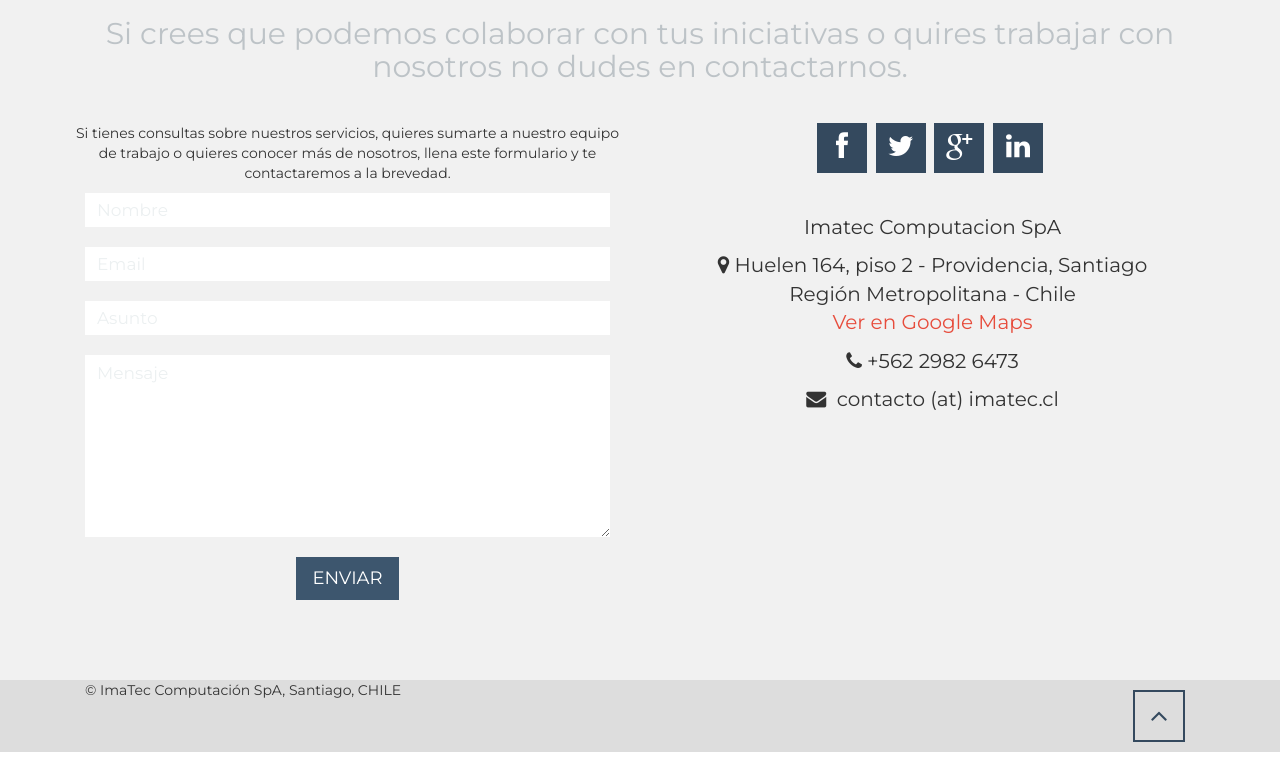
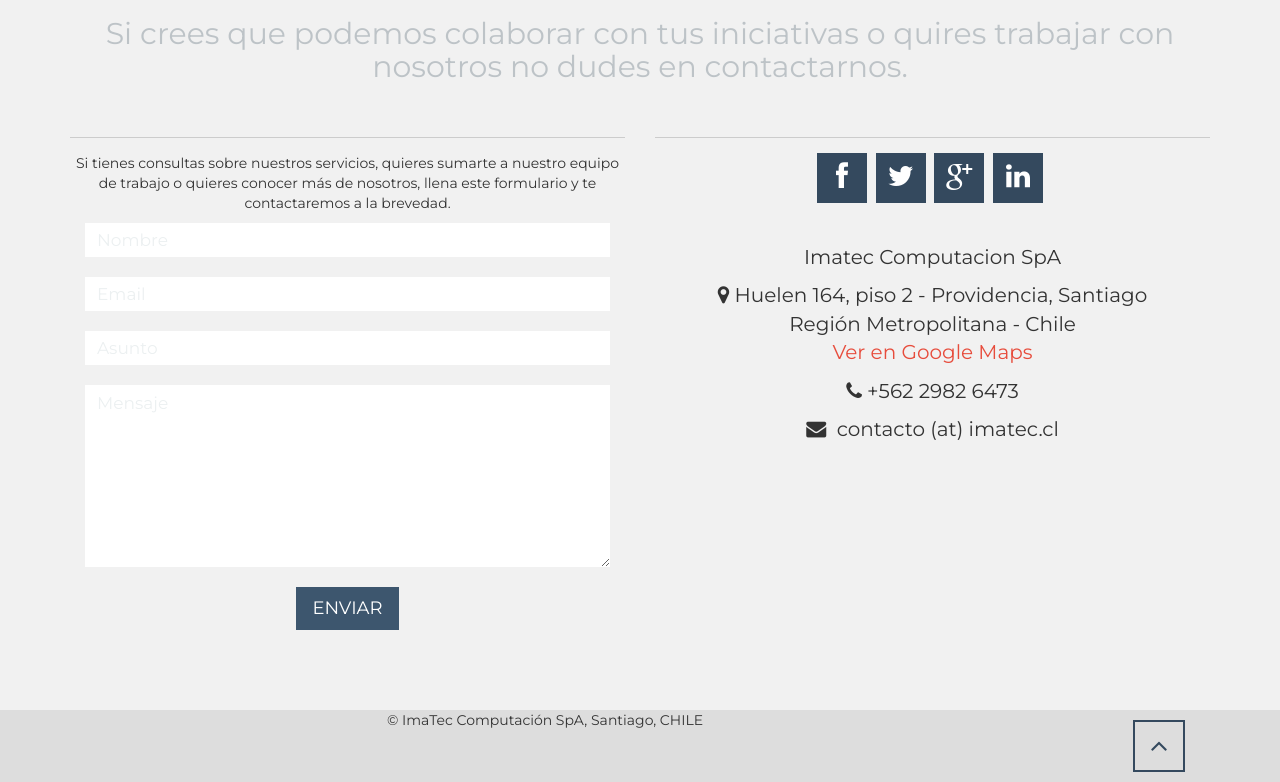
Before and after one commit to web-imatec/web-imatec.github.io, a plain HTML site: page index.html in a window 1280 px wide. Shown: the part 2461-3243 px from the top of the page. Before the commit the page ends 3213 px from the top, so only its background shows below. Drawn offline with Linux system fonts and the light colour scheme; a script that the page names is missing.

Commit message:
Changed index.html Fixed small design issues

```diff
--- a/index.html
+++ b/index.html
@@ -283,6 +283,7 @@
             <h2 class="subtitle">Si crees que podemos colaborar con tus iniciativas o quires trabajar con nosotros no
                 dudes en contactarnos.</h2>
             <div class="col-md-6 col-sm-6 col-xs-12">
+                <hr style="display: block; height: 1px; border: 0; border-top: 1px solid #ccc; margin: 1em 0; padding: 0; ">
                 <p>
                     Si tienes consultas sobre nuestros servicios, quieres sumarte a nuestro equipo de trabajo o quieres
                     conocer más de nosotros, llena este formulario y te contactaremos a la brevedad.<br>
@@ -315,7 +316,9 @@
                     </div>
                 </form>
             </div>
-            <div class="col-md-6 wow fadeInRight">
+            <div class="col-md-6 col-sm-6 col-xs-12 wow fadeInRight">
+                <hr style="display: block; height: 1px; border: 0; border-top: 1px solid #ccc; margin: 1em 0; padding: 0; ">
+                <p></p>
                 <div class="social-links">
                     <span itemscope itemtype="http://schema.org/Organization">
                     <link itemprop="url" href="https://www.imatec.cl">
@@ -348,8 +351,8 @@
 </section>
 <!-- Conatct Section End-->
 
-
-<div id="copyright">
+<footer>
+<div id="copyright" style="text-align: center;">
     <div class="container">
         <div class="col-md-10"><p>© ImaTec Computación SpA, Santiago, CHILE </p></div>
         <div class="col-md-2">
@@ -358,6 +361,7 @@
     </div>
 </div>
 <!-- Copyright Section End-->
+</footer>
 
 <script type="text/javascript" src="assets/js/jquery-min.js"></script>
 
@@ -415,5 +419,6 @@
     ga('create', 'UA-943141-1', 'auto');
     ga('send', 'pageview');
 </script>
+
 </body>
 </html>
```
